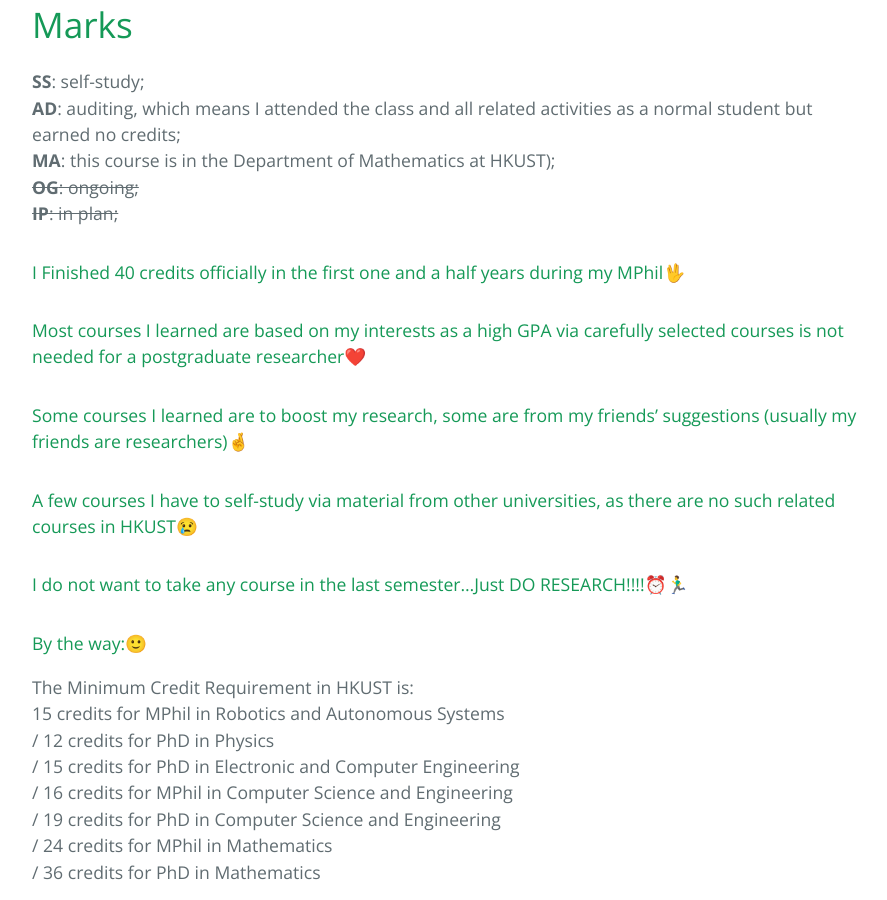
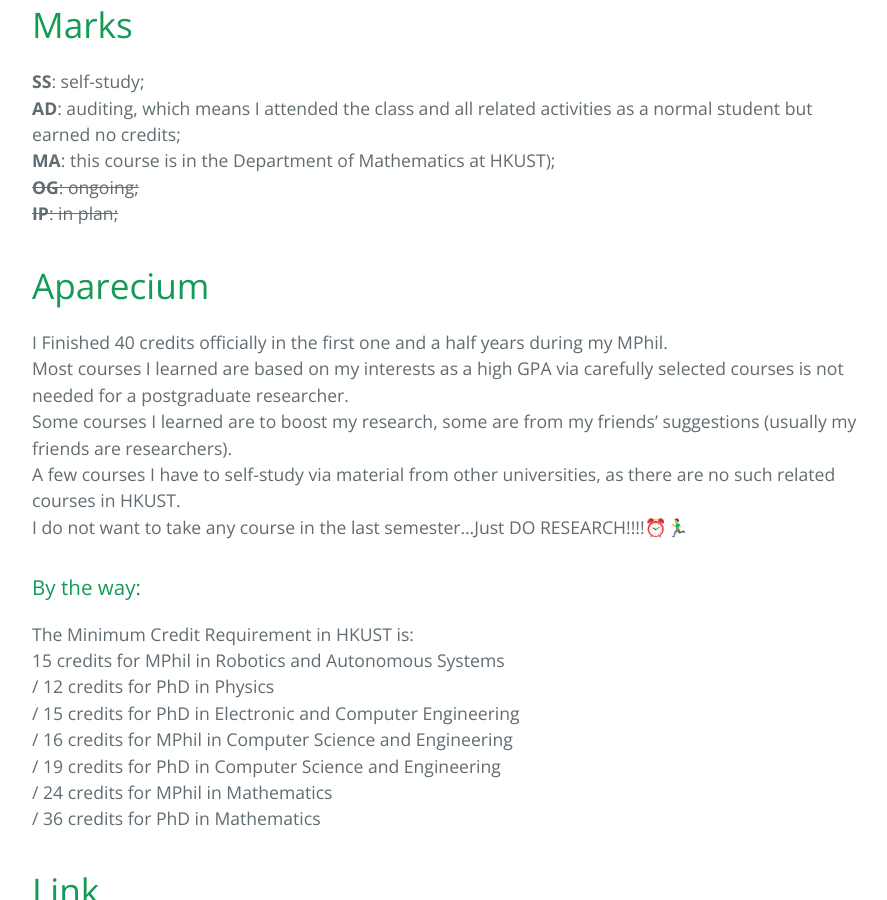
Before and after one commit to klyw1998/LiangyaweiKuang, a Jekyll site: the page built from courses.md, in a window 1280 px wide and 900 px high, scrolled down 2567 px. Shown: the whole window, without its empty margins (192-1079 px from the left). Built offline with Jekyll 4.4.1, drawn with Linux system fonts in a browser that asks for light colours.

Commit message:
Update courses.md

```diff
--- a/courses.md
+++ b/courses.md
@@ -80,13 +80,14 @@ __MA__: this course is in the Department of Mathematics at HKUST);
 ~~__OG__: ongoing;~~
 ~~__IP__: in plan;~~
 
+# Aparecium
+I Finished 40 credits officially in the first one and a half years during my MPhil.
+Most courses I learned are based on my interests as a high GPA via carefully selected courses is not needed for a postgraduate researcher.
+Some courses I learned are to boost my research, some are from my friends' suggestions (usually my friends are researchers).
+A few courses I have to self-study via material from other universities, as there are no such related courses in HKUST.
+I do not want to take any course in the last semester...Just DO RESEARCH!!!!⏰🏃‍♂️
 
-#### I Finished 40 credits officially in the first one and a half years during my MPhil🖖
-#### Most courses I learned are based on my interests as a high GPA via carefully selected courses is not needed for a postgraduate researcher❤️
-#### Some courses I learned are to boost my research, some are from my friends' suggestions (usually my friends are researchers)🤞
-#### A few courses I have to self-study via material from other universities, as there are no such related courses in HKUST😢
-#### I do not want to take any course in the last semester...Just DO RESEARCH!!!!⏰🏃‍♂️
-#### By the way:🙂
+### By the way:
 The Minimum Credit Requirement in HKUST is:
 15 credits for MPhil in Robotics and Autonomous Systems
 / 12 credits for PhD in Physics
```
